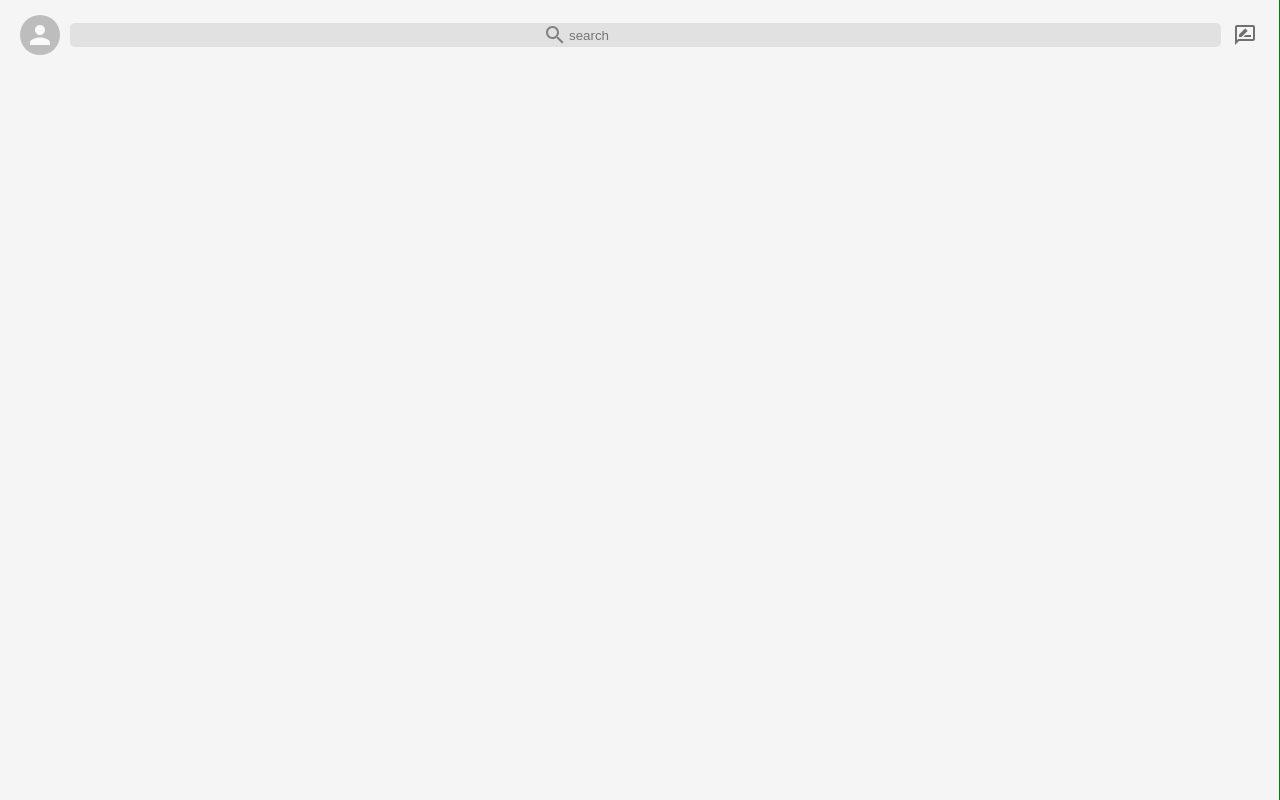
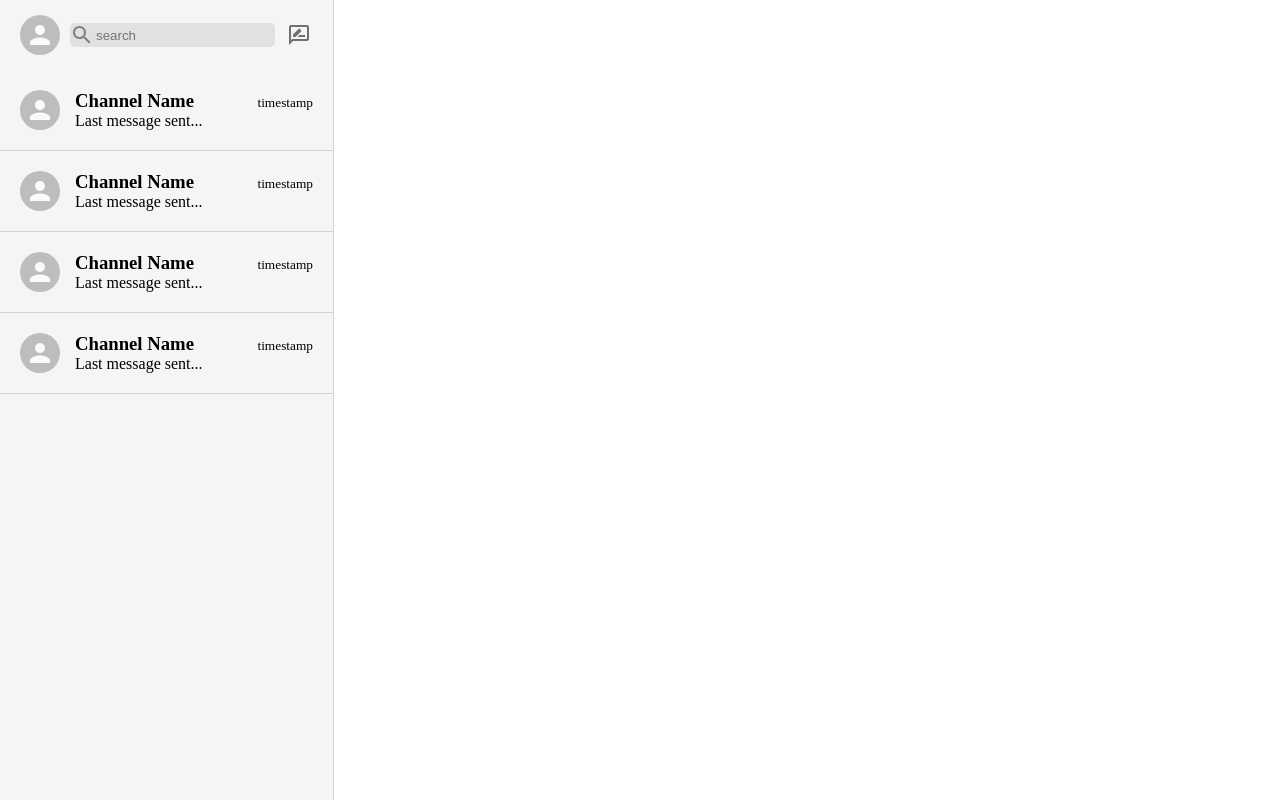
Before and after one commit to bbmattieu9/iMessage-clone, a React (Create React App) app: page / in a window 1280 px wide. Built offline with nearby package versions, Linux system fonts and the light colour scheme.

Commit message:
[SidebarChat] add sidebarChat component to sidebar

```diff
--- a/src/App.js
+++ b/src/App.js
@@ -4,7 +4,7 @@ import Imessage from './Imessage';
 
 function App() {
   return (
-    <div className="App">
+    <div className="app">
       <Imessage />
     </div>
   );
--- a/src/Sidebar.css
+++ b/src/Sidebar.css
@@ -1,10 +1,10 @@
- .sidebar{
+.sidebar {
     flex: 0.35;
     height: 100vh;
     display: flex;
     flex-direction: column;
     background-color: #f5f5f5;
-    border-right: 1px solid green;
+    border-right: 1px solid lightgray;
 }
 
 .sidebar__header {
@@ -34,3 +34,16 @@
     background: transparent;
     outline-width: 0;
 }
+
+.sidebar__chats {
+    overflow: scroll;
+}
+
+.sidebar__chats::-webkit-scrollbar {
+    display: none;
+}
+
+.sidebar__chats {
+    -ms-overflow-style: none;
+    scrollbar-width: none;
+}
--- a/src/Sidebar.js
+++ b/src/Sidebar.js
@@ -26,6 +26,9 @@ function Sidebar() {
 
             <div className="sidebar__chats">
                 <SidebarChat />
+                <SidebarChat />
+                <SidebarChat />
+                <SidebarChat />
             </div>
         </div>
     )
--- a/src/SidebarChat.css
+++ b/src/SidebarChat.css
@@ -0,0 +1,24 @@
+.sidebarChat {
+    display: flex;
+    align-items: center;
+    padding: 20px;
+    border-bottom: 1px solid lightgray;
+    cursor: pointer;
+}
+
+.sidebarChat:hover{
+    background-color: #3e93fd;
+    color: #fff;
+}
+
+.sidebarChat__info {
+    margin-left: 15px;
+    position: relative;
+    width: 100%;
+}
+
+.sidebarChat__info > small {
+    position: absolute;
+    top: 5px;
+    right: 0;
+}
--- a/src/SidebarChat.js
+++ b/src/SidebarChat.js
@@ -1,10 +1,17 @@
 import React from 'react';
+import { Avatar } from '@material-ui/core';
+
 import './SidebarChat.css';
 
 function SidebarChat() {
     return (
         <div className='sidebarChat'>
-
+            <Avatar />
+            <div className="sidebarChat__info">
+                <h3>Channel Name</h3>
+                <p>Last message sent...</p>
+                <small>timestamp</small>
+            </div>
         </div>
     )
 }
```
